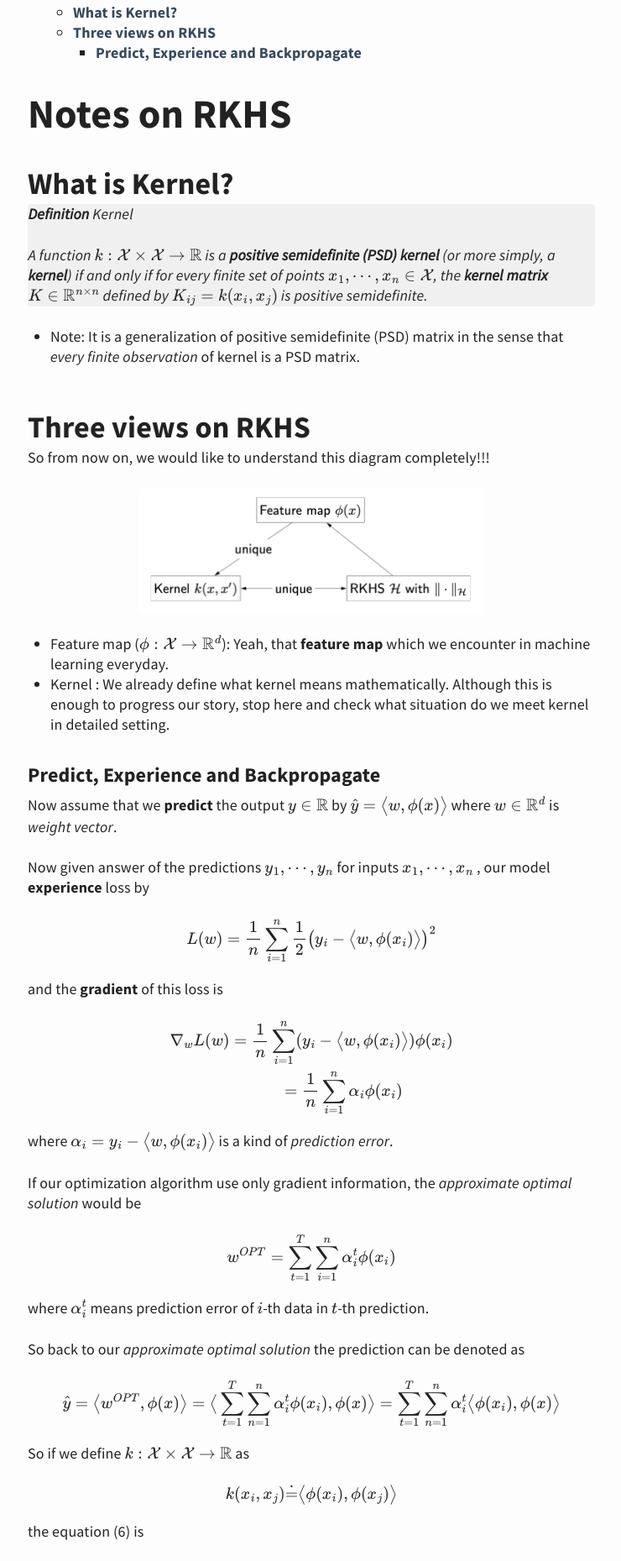
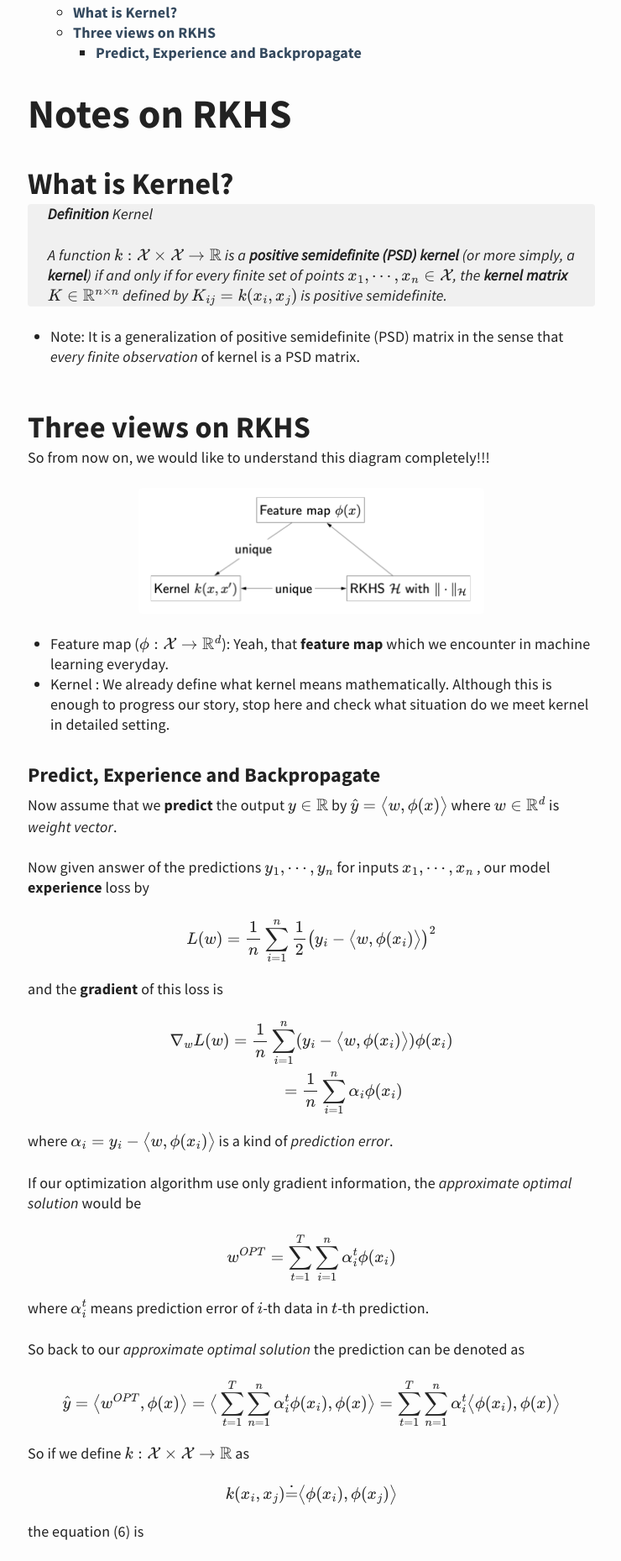
Before and after one commit to edmophia/edmophia.github.io, a Jekyll site: the page built from _posts/RKHS/2018-10-31-Notes on RKHS.md, in a window 1280 px wide. Shown: the part 308-2167 px from the top of the page at 84% size, without its empty margins (269-1009 px from the left). Built offline with Jekyll 4.4.1, drawn with Linux system fonts in a browser that asks for light colours; formulas are drawn with MathJax 3; a script that is not in the unit is left out.

Commit message:
no message

```diff
--- a/_sass/typography.scss
+++ b/_sass/typography.scss
@@ -42,7 +42,7 @@ blockquote {
 	    -ms-border-radius: 4px;
           border-radius: 4px;
 	background-color: darken($background-color, 5%);
-	padding: 0 0.01em; /* 24px/18px */
+	padding: 0 1.3em; /* 24px/18px */
 	p, ul, ol {
 		padding: 0.01em 0; /* 24px/18px */
 	}
@@ -84,7 +84,7 @@ blockquote {
 	    -ms-border-radius: 4px;
           border-radius: 4px;
 	background-color: darken($background-color, 5%);
-	padding: 0 0.013334em; /* 24px/18px */
+	padding: 0 1.313334em; /* 24px/18px */
 	p, ul, ol {
 		padding: 0.013334em 0; /* 24px/18px */
 	}
```
